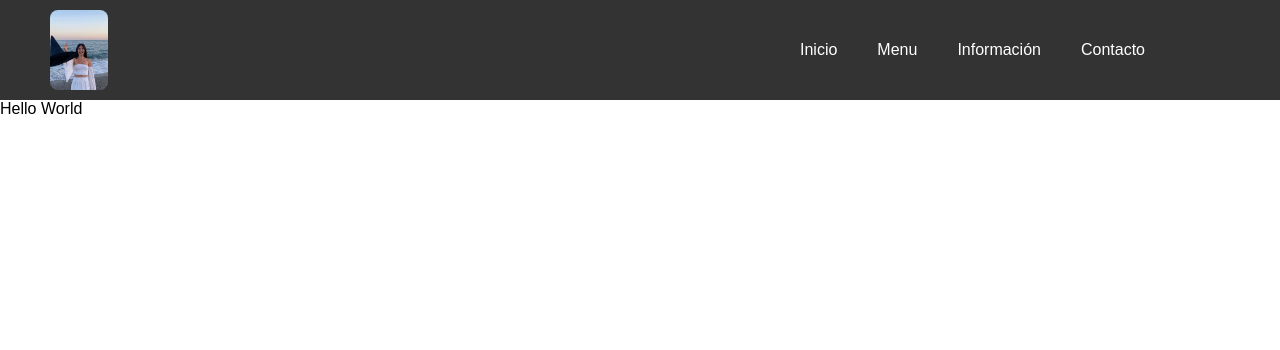
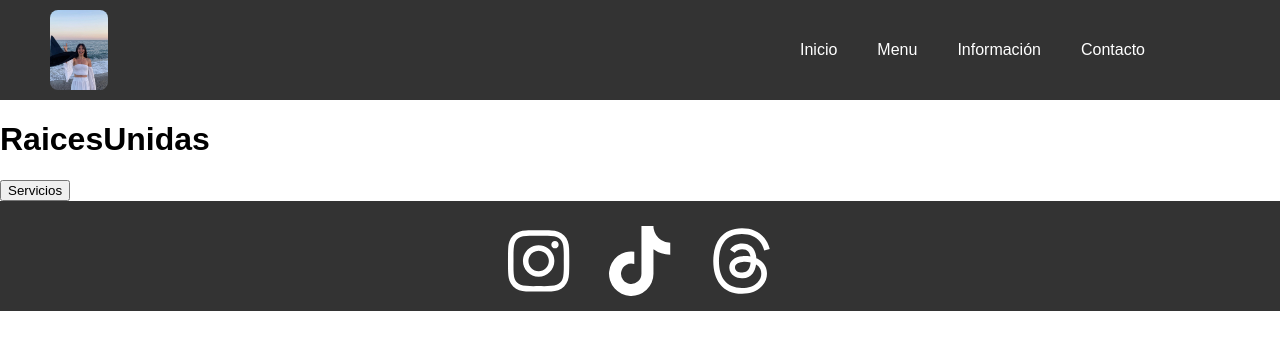
Before and after one commit to jgonzalezal37/raicesUnidas_, a React (Vite) app in the folder raicesUnidas/: page / in a window 1280 px wide. Shown: the top 350 px of the page. Built offline with nearby package versions, Linux system fonts and the light colour scheme.

Commit message:
correccion header e implementacion del footer

```diff
--- a/raicesUnidas/package.json
+++ b/raicesUnidas/package.json
@@ -12,6 +12,10 @@
   "dependencies": {
     "@emotion/react": "^11.14.0",
     "@emotion/styled": "^11.14.0",
+    "@fortawesome/fontawesome-svg-core": "^6.7.2",
+    "@fortawesome/free-brands-svg-icons": "^6.7.2",
+    "@fortawesome/free-solid-svg-icons": "^6.7.2",
+    "@fortawesome/react-fontawesome": "^0.2.2",
     "@mui/icons-material": "^7.0.2",
     "@mui/material": "^7.0.2",
     "react": "^19.0.0",
--- a/raicesUnidas/src/App.jsx
+++ b/raicesUnidas/src/App.jsx
@@ -1,5 +1,6 @@
 import "./App.css"
 import Navbar from "./Components/Navbar"
+import Footer from "./Components/Footer"
 import { BrowserRouter as Router, Route, Routes } from 'react-router-dom'
 import Home from './pages/Home'
 function App() {
@@ -11,6 +12,7 @@ function App() {
                 <Routes>
                     <Route path="/" element={<Home />} />
                 </Routes>
+                <Footer />
             </Router>
 
 
--- /dev/null
+++ b/raicesUnidas/src/Components/Footer.jsx
@@ -0,0 +1,17 @@
+import React from 'react'
+import { FontAwesomeIcon } from '@fortawesome/react-fontawesome';
+import { faInstagram, faTiktok, faThreads } from '@fortawesome/free-brands-svg-icons'
+import '../styles/Footer.css'
+const Footer = () => {
+    return (
+        <div className='footer'>
+            <div className='socialMedia'>
+                <FontAwesomeIcon icon={faInstagram} />
+                <FontAwesomeIcon icon={faTiktok} />
+                <FontAwesomeIcon icon={faThreads} />
+            </div>
+        </div>
+    )
+}
+
+export default Footer
--- a/raicesUnidas/src/Components/Navbar.jsx
+++ b/raicesUnidas/src/Components/Navbar.jsx
@@ -1,4 +1,4 @@
-import React, { use, useState } from 'react'
+import React, { use, useState, useEffect } from 'react'
 import Logo from '../assets/logo.jpg'
 import { Link } from 'react-router-dom'
 import ReorderIcon from '@mui/icons-material/Reorder';
@@ -8,22 +8,32 @@ const Navbar = () => {
     const toggleNavBar = () => {
         setOpenLinks(!openLinks)
     }
+    useEffect(() => {
+        const handleResize = () => {
+            if (window.innerWidth > 600 && openLinks) {
+                setOpenLinks(false); // cerrar si el menú estaba abierto
+            }
+        };
+
+        window.addEventListener('resize', handleResize);
+        return () => window.removeEventListener('resize', handleResize);
+    }, [openLinks]);
     return (
         <div className='navbar'>
             <div className='leftSide' id={openLinks ? "open" : "close"}>
                 <img src={Logo} />
                 <div className='hiddenLinks'>
                     <Link to="/">Inicio</Link>
-                    <Link to="/">Menu</Link>
-                    <Link to="/">Información</Link>
-                    <Link to="/">Contacto</Link>
+                    <Link to="/Menu">Menu</Link>
+                    <Link to="/Informacion">Información</Link>
+                    <Link to="/Contacto">Contacto</Link>
                 </div>
             </div>
             <div className='rightSide'>
                 <Link to="/">Inicio</Link>
-                <Link to="/">Menu</Link>
-                <Link to="/">Información</Link>
-                <Link to="/">Contacto</Link>
+                <Link to="/Menu">Menu</Link>
+                <Link to="/Informacion">Información</Link>
+                <Link to="/Contacto">Contacto</Link>
                 <button onClick={toggleNavBar}>
                     <ReorderIcon />
                 </button>
--- a/raicesUnidas/src/pages/Home.jsx
+++ b/raicesUnidas/src/pages/Home.jsx
@@ -1,8 +1,19 @@
 import React from 'react'
-
+import { Link } from 'react-router-dom'
 const Home = () => {
     return (
-        <div>Hello World</div>
+        <div className='home'>
+            <div className='headerContainer'>
+                <h1> RaicesUnidas </h1>
+                <Link to="/inicio">
+                    <button>
+                        Servicios
+                    </button>
+                </Link>
+
+
+            </div>
+        </div>
     )
 }
 
--- /dev/null
+++ b/raicesUnidas/src/styles/Footer.css
@@ -0,0 +1,21 @@
+.footer {
+    width: 100%;
+    height: 100px;
+    background-color: #333;
+    display: flex;
+    justify-content: center;
+    align-items: center;
+    flex-direction: column;
+    padding-top: 10px;
+}
+
+.socialMedia svg {
+    color: white;
+    margin: 20px;
+    font-size: 70px;
+    cursor: pointer;
+}
+
+.footer p {
+    color: white;
+}
--- a/raicesUnidas/src/styles/Navbar.css
+++ b/raicesUnidas/src/styles/Navbar.css
@@ -58,8 +58,11 @@
 }
 
 .navbar #open .hiddenLinks {
-    display: inherit;
+    display: flex;
+    flex-direction: row;
+    gap: 10px;
     margin-left: 30px;
+    ;
 }
 
 .navbar #close .hiddenLinks {
@@ -101,7 +104,7 @@
         display: none;
     }
 
-    .hiddenLinks {
+    .navbar .leftSide .hiddenLinks {
         display: none;
     }
 }
```
Also changed, not shown: raicesUnidas/src/styles/Home.css (added), 1 other file (tests, documents, lock files or other folders).
